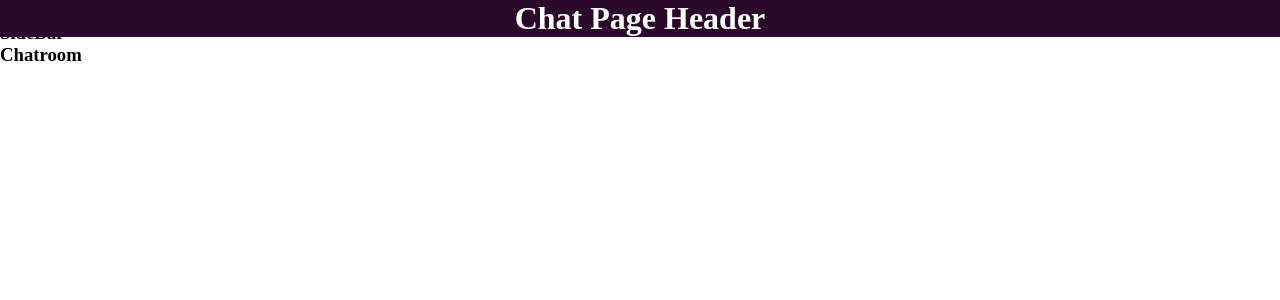
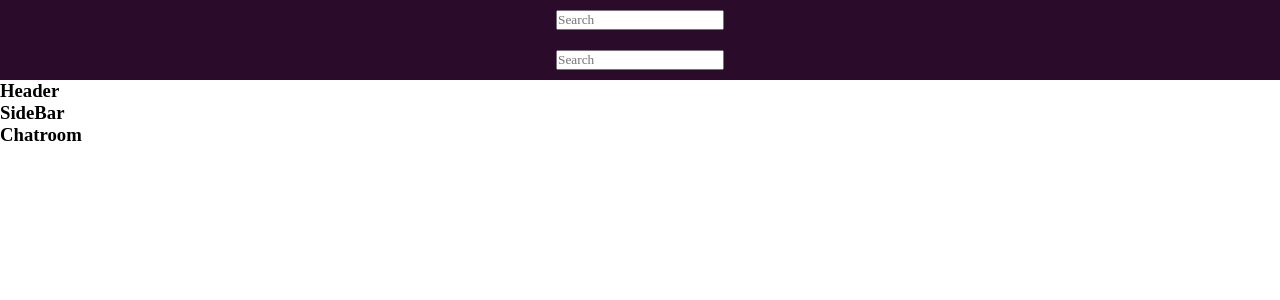
Before and after one commit to mikeg1440/slack-clone, a React (Create React App) app: page /chat in a window 1280 px wide. Shown: the top 300 px of the page. Built offline with nearby package versions, Linux system fonts and the light colour scheme; a web font is replaced by a local one.

Commit message:
Add content to the header

```diff
--- a/src/components/Header.js
+++ b/src/components/Header.js
@@ -4,20 +4,16 @@ import styled from 'styled-components';
 export default function Header() {
     return (
         <StyledHeader>
-            <h1>Chat Page Header</h1>
+            <input type='text' name='search' placeholder='Search' />
         </StyledHeader>
     )
 }
 
 const StyledHeader = styled.div`
-    position: absolute;
-    top: 0;
-    left: 0;
-    width: 100%;
-    background-color: #2b092b;
+    background-color: #2a0b2a;
     color: white;
     display: flex;
-    flex-direction: column;
     justify-content: space-around;
     align-items: center;
+    height: 5vh;
 `
```
